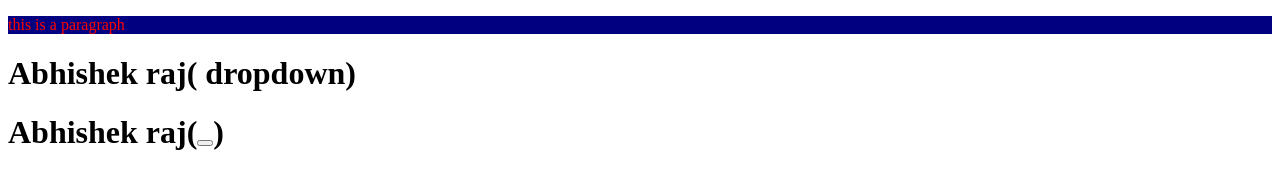
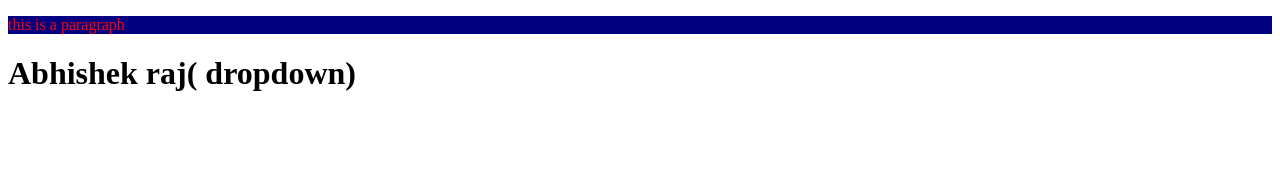
Before and after one commit to pujaraj9135/local-repo, a plain HTML site: page index.html in a window 1280 px wide. Drawn offline with Linux system fonts and the light colour scheme.

Commit message:
add this line

```diff
--- a/index.html
+++ b/index.html
@@ -9,7 +9,6 @@
 <body>
     <p>this is a paragraph</p>
     <h1>Abhishek raj( dropdown)</h1>
-    <h1>Abhishek raj(<button></button>)</h1>
 
 </body>
 </html>
```
